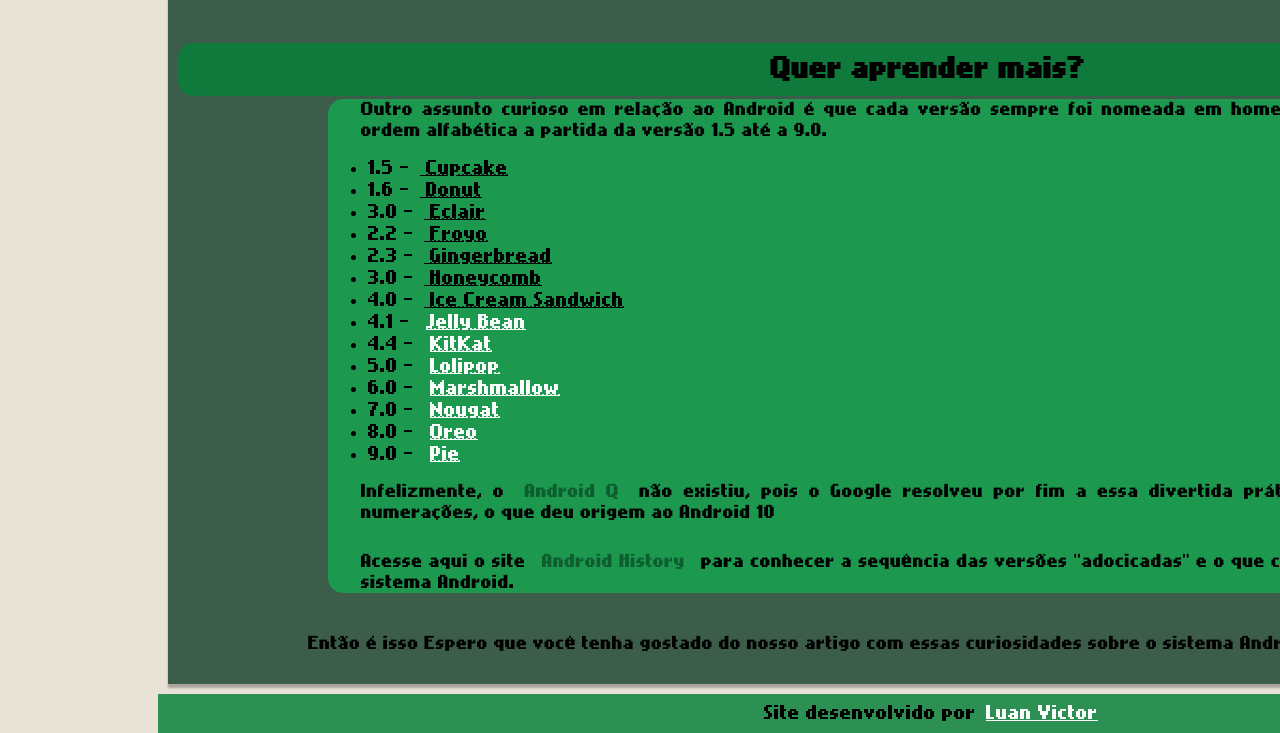
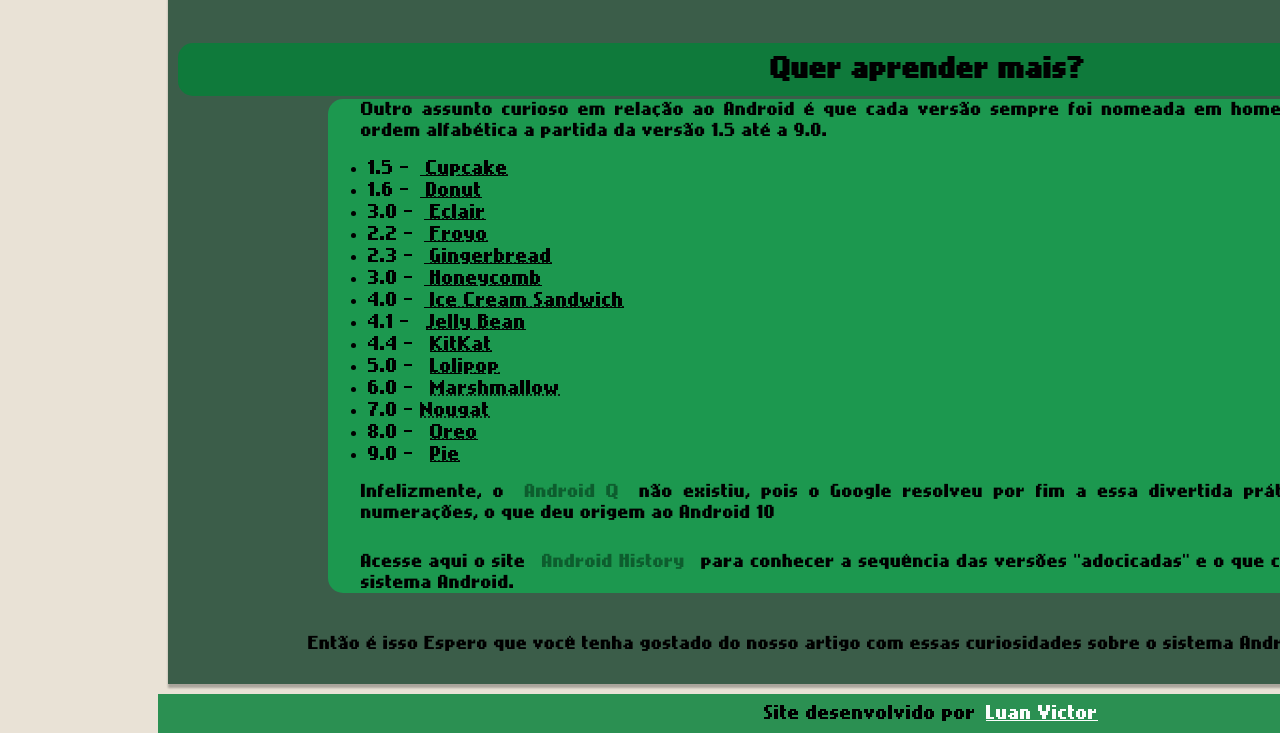
Before and after one commit to lluanvictorr/projeto---android, a plain HTML site: page index.html in a window 1280 px wide. Shown: the part 2746-3479 px from the top of the page. Drawn offline with Linux system fonts and the light colour scheme.

Commit message:
Update index.html

```diff
--- a/index.html
+++ b/index.html
@@ -47,13 +47,13 @@
                         <li>2.3 -<a class="lista" href="#"> <abbr title="Biscoito de Gengibre">Gingerbread</abbr></a></li>
                         <li>3.0 -<a class="lista" href="#"> <abbr title="Favo de Mel">Honeycomb</abbr></a></li>
                         <li>4.0 -<a class="lista" href="#"> <abbr title="Sanduíche de Sorvete">Ice Cream Sandwich</abbr></a></li>
-                        <li>4.1 - <a href="#"><abbr title="Jujuba">Jelly Bean</abbr></a></li>
-                        <li>4.4 - <a href="#"><abbr title="Chocolate 'KitKat'">KitKat</abbr></a></li>
-                        <li>5.0 - <a href="#"><abbr title="Pirulito">Lolipop</abbr></a></li>
-                        <li>6.0 - <a href="#"><abbr title="Marshmallow">Marshmallow</abbr></a></li>
-                        <li>7.0 - <a href="#"><abbr title="Torrone">Nougat</abbr></a></li>
-                        <li>8.0 - <a href="#"><abbr title="Bolacha 'Oreo'">Oreo</abbr></a></li>
-                        <li>9.0 - <a href="#"><abbr title="Torta">Pie</abbr></a></li>
+                        <li>4.1 - <a class="lista" href="#"><abbr title="Jujuba">Jelly Bean</abbr></a></li>
+                        <li>4.4 - <a class="lista" href="#"><abbr title="Chocolate 'KitKat'">KitKat</abbr></a></li>
+                        <li>5.0 - <a class="lista"  href="#"><abbr title="Pirulito">Lolipop</abbr></a></li>
+                        <li>6.0 - <a class="lista" hclass="lista" ref="#"><abbr title="Marshmallow">Marshmallow</abbr></a></li>
+                        <li>7.0 - <aclass="lista"  href="#"><abbr title="Torrone">Nougat</abbr></a></li>
+                        <li>8.0 - <a class="lista" href="#"><abbr title="Bolacha 'Oreo'">Oreo</abbr></a></li>
+                        <li>9.0 - <a class="lista" href="#"><abbr title="Torta">Pie</abbr></a></li>
                     </ul>
                     <p>Infelizmente, o <a href="#">Android Q</a> não existiu, pois o Google resolveu por fim a essa divertida prática e  começou a usar numerações, o que deu origem ao Android 10</p>
                     <br>
```
